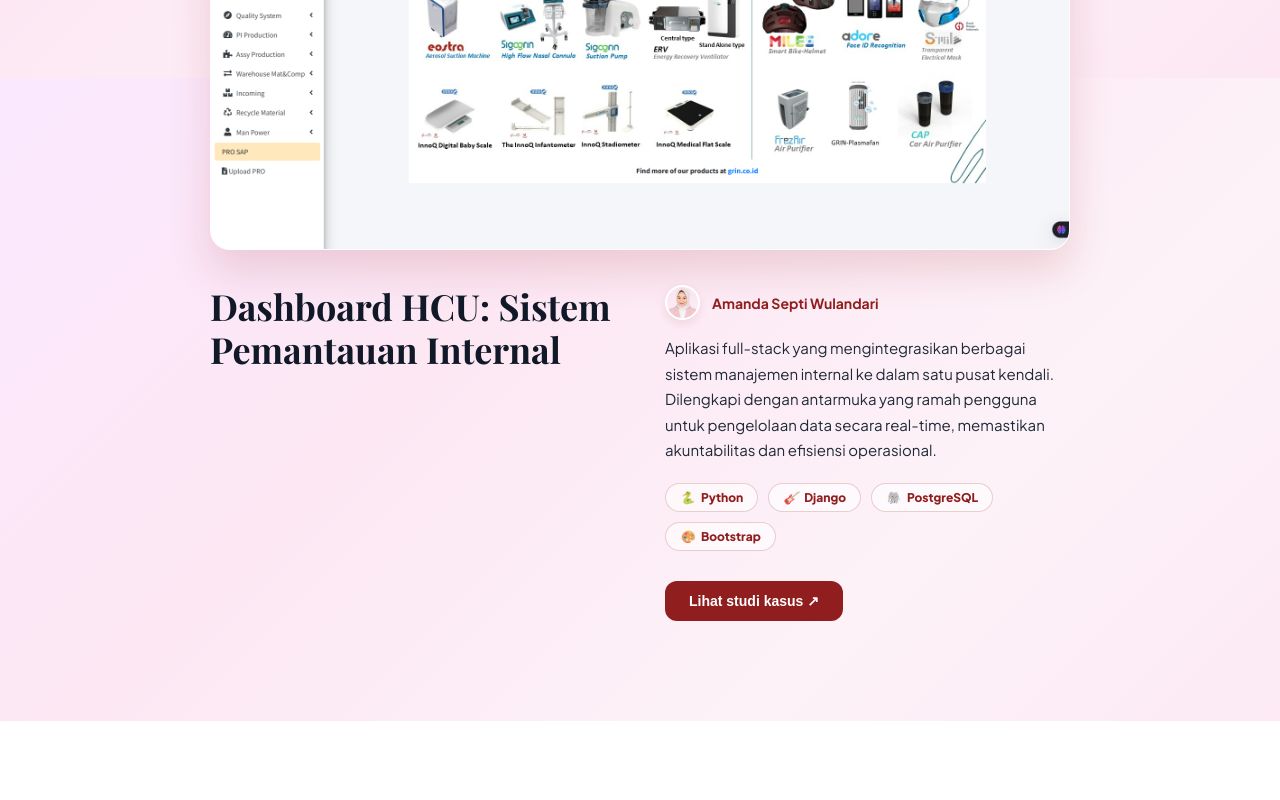
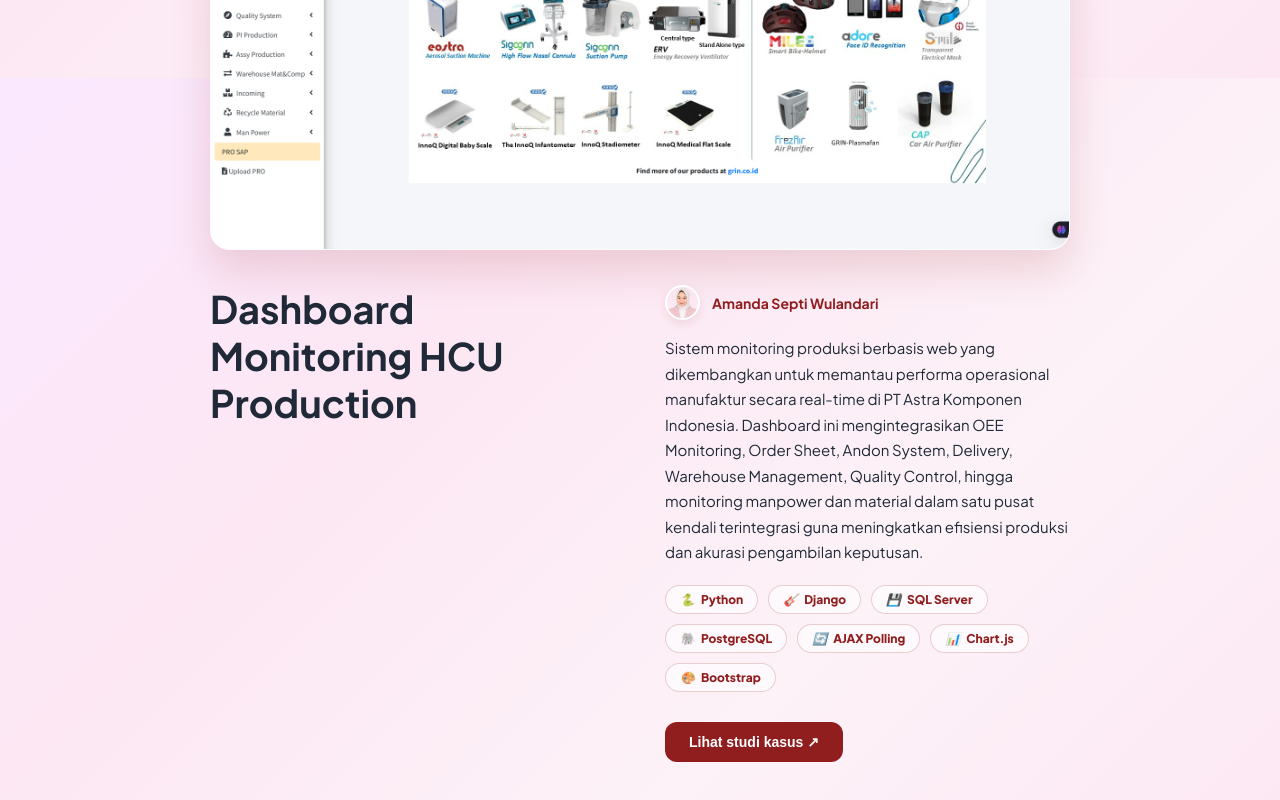
Before and after one commit to amandaseptiw/portofolio-amanda, a React (Vite) app: page / in a window 1280 px wide. Shown: the part 1522-2322 px from the top of the page. Before the commit the page ends 2243 px from the top, so only its background shows below. Built offline with nearby package versions, Linux system fonts and the light colour scheme; a web font is replaced by a local one.

Commit message:
Update: Perbaikan dan penyesuaian terbaru

```diff
--- a/src/App.jsx
+++ b/src/App.jsx
@@ -1353,7 +1353,11 @@
             <div className="fp-content-grid">
 
               <div className="fp-left-col">
-                <h2>{lang === 'id' ? 'Dashboard HCU: Sistem Pemantauan Internal' : 'HCU Dashboard: Internal Monitoring System'}</h2>
+                <h3 style={{ fontSize: '38px' }}>
+                  {lang === 'id'
+                    ? 'Dashboard Monitoring HCU Production'
+                    : 'HCU Production Monitoring Dashboard'}
+                </h3>
               </div>
 
               <div className="fp-right-col">
@@ -1364,23 +1368,43 @@
 
                 <p className="fp-desc">
                   {lang === 'id'
-                    ? 'Aplikasi full-stack yang mengintegrasikan berbagai sistem manajemen internal ke dalam satu pusat kendali. Dilengkapi dengan antarmuka yang ramah pengguna untuk pengelolaan data secara real-time, memastikan akuntabilitas dan efisiensi operasional.'
-                    : 'A full-stack application integrating multiple internal management systems into a central hub. It features a user-friendly interface for real-time data processing, ensuring accountability and operational efficiency.'}
+                    ? 'Sistem monitoring produksi berbasis web yang dikembangkan untuk memantau performa operasional manufaktur secara real-time di PT Astra Komponen Indonesia. Dashboard ini mengintegrasikan OEE Monitoring, Order Sheet, Andon System, Delivery, Warehouse Management, Quality Control, hingga monitoring manpower dan material dalam satu pusat kendali terintegrasi guna meningkatkan efisiensi produksi dan akurasi pengambilan keputusan.'
+                    : 'A web-based production monitoring system developed to track manufacturing operational performance in real-time at PT Astra Komponen Indonesia. This dashboard integrates OEE Monitoring, Order Sheet, Andon System, Delivery, Warehouse Management, Quality Control, to manpower and material monitoring into a single integrated control center to improve production efficiency and decision-making accuracy.'}
                 </p>
 
-                {/* Tech Stack Pills ala Referensi */}
                 <div className="fp-tech-tags">
                   <span className="fp-tag"><i>🐍</i> Python</span>
                   <span className="fp-tag"><i>🎸</i> Django</span>
+                  <span className="fp-tag"><i>💾</i> SQL Server</span>
                   <span className="fp-tag"><i>🐘</i> PostgreSQL</span>
+                  <span className="fp-tag"><i>🔄</i> AJAX Polling</span>
+                  <span className="fp-tag"><i>📊</i> Chart.js</span>
                   <span className="fp-tag"><i>🎨</i> Bootstrap</span>
                 </div>
 
-                <button className="fp-read-btn" onClick={() => setTab('project')}>
-                  {lang === 'id' ? 'Lihat studi kasus ↗' : 'Read case study ↗'}
+                {/* Tombol Pintasan Langsung ke Detail HCU */}
+                <button
+                  className="fp-read-btn"
+                  onClick={() => {
+                    // 1. Ubah menu ke tab Project
+                    setTab('project');
+
+                    // 2. Cari data proyek yang judulnya "Dashboard Monitoring HCU"
+                    const hcuProject = projectsData.find(proj => proj.title === "Dashboard Monitoring HCU");
+
+                    // 3. Buka langsung halaman detailnya
+                    if (hcuProject) {
+                      setActiveProject(hcuProject);
+                    }
+
+                    // 4. Gulir layar ke paling atas agar rapi
+                    window.scrollTo({ top: 0, behavior: 'smooth' });
+                  }}
+                >
+                  {lang === 'id' ? 'Lihat studi kasus ↗' : 'View case study ↗'}
                 </button>
+
               </div>
-
             </div>
           </div>
         </section>
```
